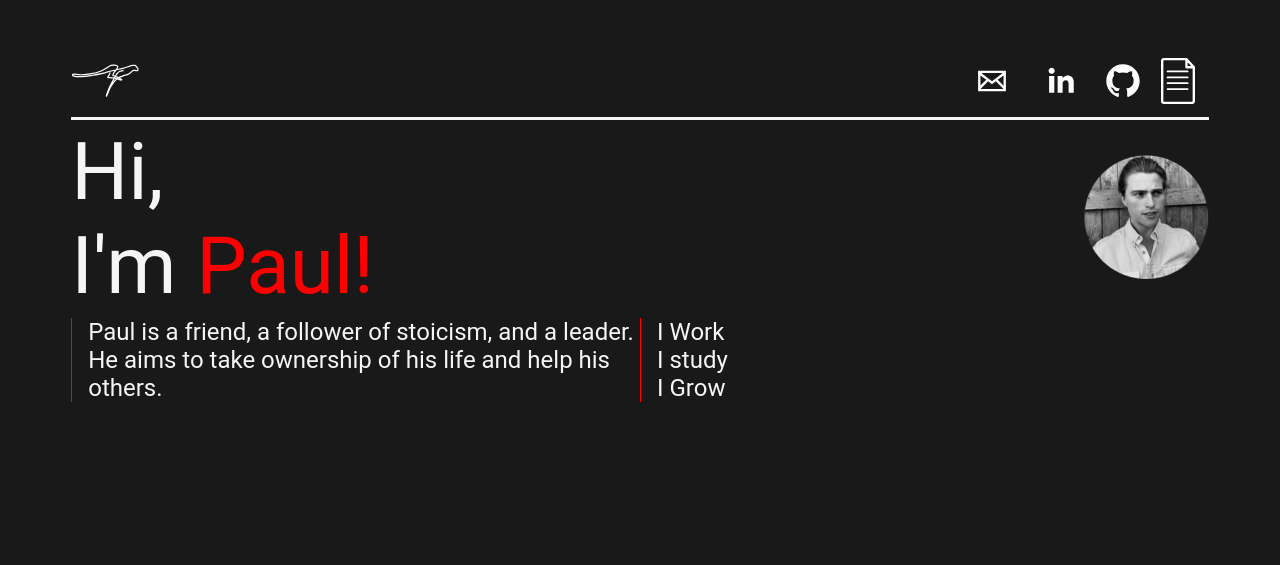
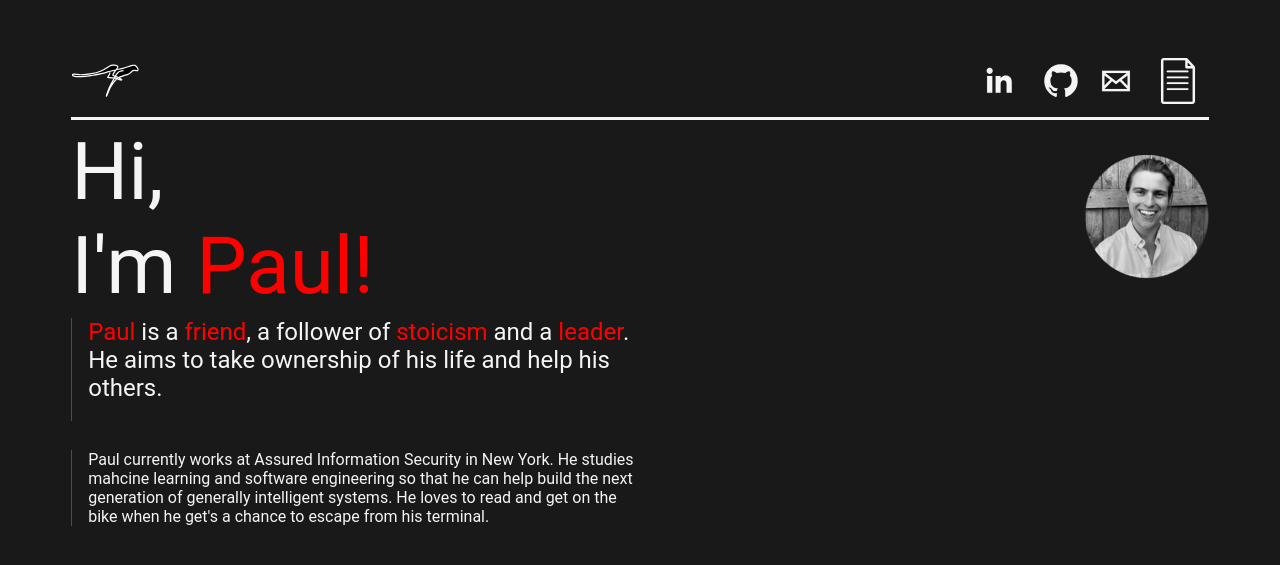
Before and after one commit to Sgt-Forge/paulnak, a Flask app: page / in a window 1280 px wide. Shown: the top 565 px of the page. Run offline with Flask 2, Linux system fonts and the light colour scheme.

Commit message:
Final updates of second style iteration

```diff
--- a/app/static/css/all.css
+++ b/app/static/css/all.css
@@ -15,9 +15,27 @@ li {
     margin: 0.5rem;
 }
 
+li path{
+    fill: whitesmoke;
+}
+
+li:hover path{
+    fill: red;
+}
+
+p {
+    color: whitesmoke;
+    margin: 0;
+}
+
 svg {
     margin: auto;
+    stroke:#fff;
 }
+svg:hover {
+    stroke: red;
+}
+
 
 ul{
     list-style: none;
--- a/app/templates/base.html
+++ b/app/templates/base.html
@@ -8,10 +8,6 @@
         {% endif %}
         <meta name="viewport" content="width=device-width, initial-scale=1.0">
         <link rel="stylesheet" type="text/css" href="static/css/all.css">
-        <!--
-        <link rel="preload" href="static/css/all.css" as="style" onload="this.onload=null;this.rel='stylesheet'">
-        <noscript><link rel="stylesheet" href="static/css/all.css"></noscript>
-        -->
     </head>
     <body>
         {% block content %}{% endblock %}
--- a/app/templates/index.html
+++ b/app/templates/index.html
@@ -4,22 +4,13 @@
 <div class="container">
     <div class="row navbar">
         <div id="icon">
-            <svg xmlns="http://www.w3.org/2000/svg" xmlns:xlink="http://www.w3.org/1999/xlink" width="100%" height="100%" viewBox="0 0 165 93" preserveAspectRatio="xMidYMid meet" ><rect id="svgEditorBackground" x="0" y="0" width="165" height="93" style="fill: none; stroke: none;"/><defs id="svgEditorDefs"><path id="svgEditorClosePathDefs" style="stroke:black;stroke-width:1px;fill:rosybrown;"/></defs><path d="M86.739,29.67c-1.315,-0.575,-4.084,0.291,-6.607,1.122s-2.929,2.385,-4.364,3.989s-11.784,19.866,-14.336,27.177s-2.751,6.907,-2.992,9.35s4.269,-10.35,6.109,-13.588s6.65,-11.165,9.973,-13.838s2.488,-1.832,3.366,-2.369s9.236,-3.946,15.084,-5.486s6.417,-5.028,8.228,-6.108s2.025,-0.939,2.743,-1.122s5.358,1.581,6.109,0.249s0.395,-1.77,0.374,-2.369s-2.957,-5.245,-4.737,-5.859s-3.179,-0.166,-4.239,-0.125s-11.55,3.796,-15.458,4.862s-20.208,4.054,-26.554,6.358s-20.121,4.625,-27.053,5.859s-13.688,1.795,-18.201,1.496s-7.36,0.6,-9.849,-0.873s-0.912,-0.256,-1.621,-1.62s1.266,-1.838,2.992,-1.746s3.987,0.299,7.355,0.873s5.55,0.3,8.103,0.124s7.68,-0.884,10.223,-1.246s13.988,-2.859,18.201,-4.862s6.243,-3.214,8.353,-4.488s5.989,-4.361,8.353,-4.862s9.034,-0.501,10.721,1.621s-6.205,9.325,-7.355,12.84s-0.564,1.57,-0.623,2.119s8.38,3.103,10.846,4.737s4.443,1.922,3.74,2.867s-3.099,-0.397,-4.114,-0.623s-5.18,-2.056,-6.981,-2.493s-6.063,-0.548,-9.599,-0.623s-2.742,0.349,-0.374,-3.864s1.697,-2.77,1.372,-4.863" style="stroke:white;fill:none;stroke-width:2px;" id="e2_curveS3"/></svg>
+            <svg xmlns="http://www.w3.org/2000/svg" xmlns:xlink="http://www.w3.org/1999/xlink" width="100%" height="100%" viewBox="0 0 165 93" preserveAspectRatio="xMidYMid meet" ><path d="M86.739,29.67c-1.315,-0.575,-4.084,0.291,-6.607,1.122s-2.929,2.385,-4.364,3.989s-11.784,19.866,-14.336,27.177s-2.751,6.907,-2.992,9.35s4.269,-10.35,6.109,-13.588s6.65,-11.165,9.973,-13.838s2.488,-1.832,3.366,-2.369s9.236,-3.946,15.084,-5.486s6.417,-5.028,8.228,-6.108s2.025,-0.939,2.743,-1.122s5.358,1.581,6.109,0.249s0.395,-1.77,0.374,-2.369s-2.957,-5.245,-4.737,-5.859s-3.179,-0.166,-4.239,-0.125s-11.55,3.796,-15.458,4.862s-20.208,4.054,-26.554,6.358s-20.121,4.625,-27.053,5.859s-13.688,1.795,-18.201,1.496s-7.36,0.6,-9.849,-0.873s-0.912,-0.256,-1.621,-1.62s1.266,-1.838,2.992,-1.746s3.987,0.299,7.355,0.873s5.55,0.3,8.103,0.124s7.68,-0.884,10.223,-1.246s13.988,-2.859,18.201,-4.862s6.243,-3.214,8.353,-4.488s5.989,-4.361,8.353,-4.862s9.034,-0.501,10.721,1.621s-6.205,9.325,-7.355,12.84s-0.564,1.57,-0.623,2.119s8.38,3.103,10.846,4.737s4.443,1.922,3.74,2.867s-3.099,-0.397,-4.114,-0.623s-5.18,-2.056,-6.981,-2.493s-6.063,-0.548,-9.599,-0.623s-2.742,0.349,-0.374,-3.864s1.697,-2.77,1.372,-4.863" style="stroke-width:2px;" id="e2_curveS3"/></svg>
         </div>
         <ul>
             <li>
                 <div class="button">
-                    <a href="mailto:nakonieczny.paul@gmail.com" target="_blank" rel="noopener noreferrer" style="text-decoration:none;border:0;width:46px;height:46px;border-radius:50%;">
-                        <svg style="fill:#fff" title="Email" viewBox="0 0 512 512" preserveAspectRatio="xMidYMid meet">
-                            <path d="M101.3 141.6v228.9h0.3 308.4 0.8V141.6H101.3zM375.7 167.8l-119.7 91.5 -119.6-91.5H375.7zM127.6 194.1l64.1 49.1 -64.1 64.1V194.1zM127.8 344.2l84.9-84.9 43.2 33.1 43-32.9 84.7 84.7L127.8 344.2 127.8 344.2zM384.4 307.8l-64.4-64.4 64.4-49.3V307.8z"></path>
-                        </svg>
-                    </a>
-                </div>
-            </li>
-            <li>
-                <div class="button">
                     <a href="https://www.linkedin.com/in/paul-nak/" target="_blank" rel="noopener noreferrer" style="text-decoration:none;border:0;width:46px;height:46px;padding:2px;margin:5px;;border-radius:50%;">
-                        <svg style="fill:#fff" title="LinkedIn" viewBox="0 0 512 512" preserveAspectRatio="xMidYMid meet">
+                        <svg title="LinkedIn" viewBox="0 0 512 512" preserveAspectRatio="xMidYMid meet">
                             <path d="M186.4 142.4c0 19-15.3 34.5-34.2 34.5 -18.9 0-34.2-15.4-34.2-34.5 0-19 15.3-34.5 34.2-34.5C171.1 107.9 186.4 123.4 186.4 142.4zM181.4 201.3h-57.8V388.1h57.8V201.3zM273.8 201.3h-55.4V388.1h55.4c0 0 0-69.3 0-98 0-26.3 12.1-41.9 35.2-41.9 21.3 0 31.5 15 31.5 41.9 0 26.9 0 98 0 98h57.5c0 0 0-68.2 0-118.3 0-50-28.3-74.2-68-74.2 -39.6 0-56.3 30.9-56.3 30.9v-25.2H273.8z"></path>
                         </svg>
                     </a>
@@ -28,7 +19,7 @@
             <li>
                 <div class="button">
                     <a href="https://github.com/Sgt-Forge" target="_blank" rel="noopener noreferrer" style="text-decoration:none;border:0;width:46px;height:46px;padding:2px;margin:5px;border-radius:50%;">
-                        <svg style="fill:#fff" title="Github" viewBox="0 0 512 512" preserveAspectRatio="xMidYMid meet">
+                        <svg title="Github" viewBox="0 0 512 512" preserveAspectRatio="xMidYMid meet">
                             <path d="M256 70.7c-102.6 0-185.9 83.2-185.9 185.9 0 82.1 53.3 151.8 127.1 176.4 9.3 1.7 12.3-4 12.3-8.9V389.4c-51.7 11.3-62.5-21.9-62.5-21.9 -8.4-21.5-20.6-27.2-20.6-27.2 -16.9-11.5 1.3-11.3 1.3-11.3 18.7 1.3 28.5 19.2 28.5 19.2 16.6 28.4 43.5 20.2 54.1 15.4 1.7-12 6.5-20.2 11.8-24.9 -41.3-4.7-84.7-20.6-84.7-91.9 0-20.3 7.3-36.9 19.2-49.9 -1.9-4.7-8.3-23.6 1.8-49.2 0 0 15.6-5 51.1 19.1 14.8-4.1 30.7-6.2 46.5-6.3 15.8 0.1 31.7 2.1 46.6 6.3 35.5-24 51.1-19.1 51.1-19.1 10.1 25.6 3.8 44.5 1.8 49.2 11.9 13 19.1 29.6 19.1 49.9 0 71.4-43.5 87.1-84.9 91.7 6.7 5.8 12.8 17.1 12.8 34.4 0 24.9 0 44.9 0 51 0 4.9 3 10.7 12.4 8.9 73.8-24.6 127-94.3 127-176.4C441.9 153.9 358.6 70.7 256 70.7z"></path>
                         </svg>
                     </a>
@@ -36,8 +27,17 @@
             </li>
             <li>
                 <div class="button">
-                    <a href="static/files/Paul_Nakonieczny.pdf" target="_blank">
-                        <svg style="fill:#fff" viewBox="0 0 470.586 470.586" preserveAspectRatio="xMidYMid meet">
+                    <a href="mailto:nakonieczny.paul@gmail.com" target="_blank" rel="noopener noreferrer" style="text-decoration:none;border:0;width:46px;height:46px;border-radius:50%;">
+                        <svg title="Email" viewBox="0 0 512 512" preserveAspectRatio="xMidYMid meet">
+                            <path d="M101.3 141.6v228.9h0.3 308.4 0.8V141.6H101.3zM375.7 167.8l-119.7 91.5 -119.6-91.5H375.7zM127.6 194.1l64.1 49.1 -64.1 64.1V194.1zM127.8 344.2l84.9-84.9 43.2 33.1 43-32.9 84.7 84.7L127.8 344.2 127.8 344.2zM384.4 307.8l-64.4-64.4 64.4-49.3V307.8z"></path>
+                        </svg>
+                    </a>
+                </div>
+            </li>
+            <li>
+                <div class="button">
+                    <a href="static/files/Paul_Nakonieczny_Resume.pdf" target="_blank">
+                        <svg viewBox="0 0 470.586 470.586" preserveAspectRatio="xMidYMid meet">
                                 <path d="M327.081,0H90.234C74.331,0,61.381,12.959,61.381,28.859v412.863c0,15.924,12.95,28.863,28.853,28.863H380.35
                                     c15.917,0,28.855-12.939,28.855-28.863V89.234L327.081,0z M333.891,43.184l35.996,39.121h-35.996V43.184z M384.972,441.723
                                     c0,2.542-2.081,4.629-4.635,4.629H90.234c-2.55,0-4.619-2.087-4.619-4.629V28.859c0-2.548,2.069-4.613,4.619-4.613h219.411v70.181
@@ -64,26 +64,28 @@
             </h1>
         </div>
         <div class="col profile-pic">
-            <img class="profile-pic" src="../static/img/profile1-small.png">
+            <img class="profile-pic" src="../static/img/profile2-small.png">
         </div>
     </div>
     <div class="row">
-        <div class="col-md-6">
+        <div class="col-sm-12 col-md-6">
             <div class="topic">
-                <h2>Paul is a friend, a follower of stoicism, and a leader.  He aims to take
-                    ownership of his life and help his others.
-                </h2>
+                <h2><span class="theme">Paul</span>&nbsp;is a <span class="theme">friend</span>, a follower of
+                    <span class="theme">stoicism</span> and a <span class="theme">leader</span>.
+                    He aims to take ownership of his life and help his others.</h2>
+                <br>
             </div>
         </div>
+    </div>
+    <br>
+    <div class="row">
         <div class="col-sm-12 col-md-6">
-            <div class="col-sm-12 topic">
-                <h2>I Work</h2>
-            </div>
-            <div class="col-sm-12 topic">
-                <h2>I study</h2>
-            </div>
-            <div class="col-sm-12 topic">
-                <h2>I Grow</h2>
+            <div class="topic">
+                <p>Paul currently works at Assured Information Security in New York.  He studies
+                    mahcine learning and software engineering so that he can help build the next generation of
+                    generally intelligent systems.  He loves to read and get on the bike when he get's a chance
+                    to escape from his terminal.
+                </p>
             </div>
         </div>
     </div>
```
Also changed, not shown: 2 other files.
